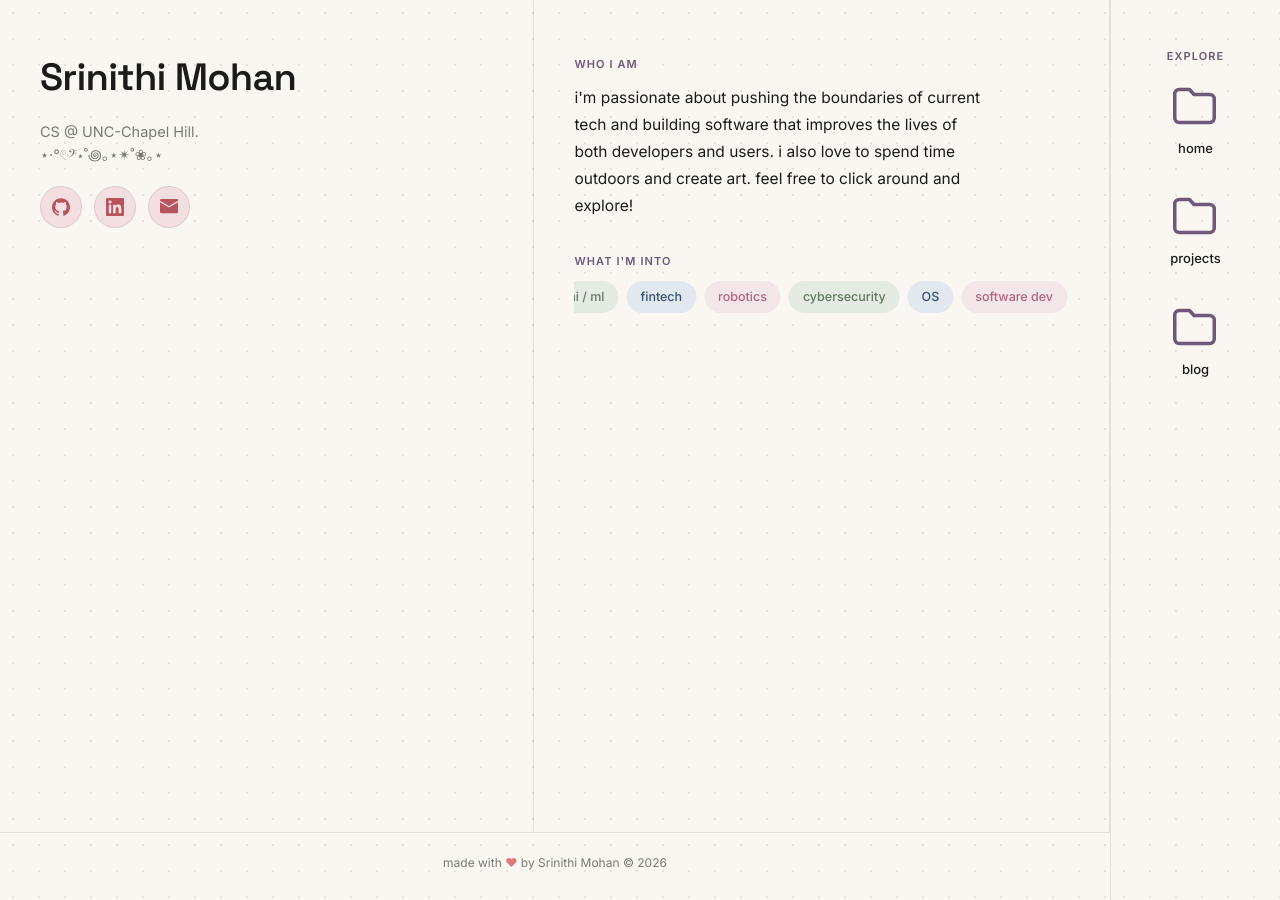
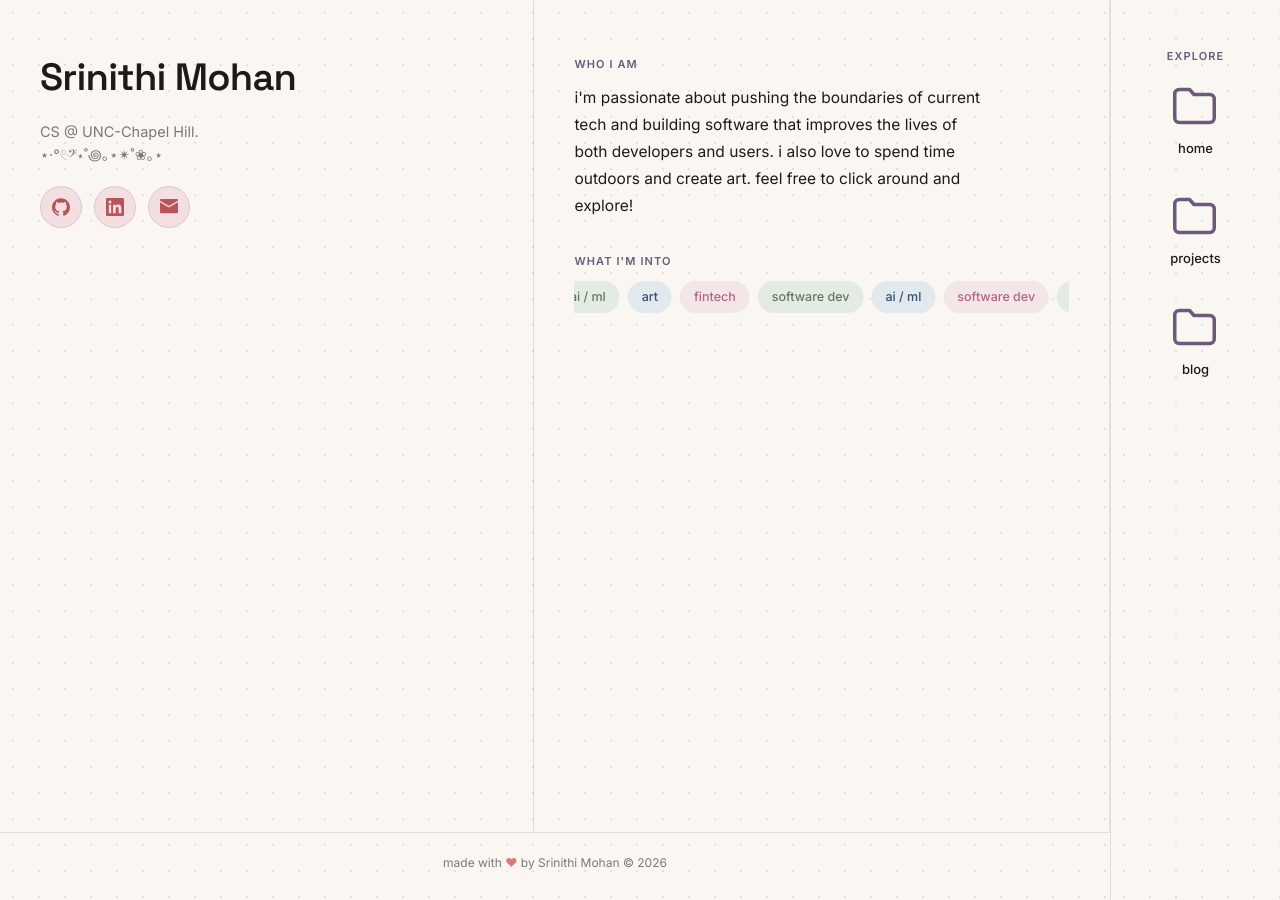
Before and after one commit to srinithimohan/srinithimohan.github.io, a Jekyll site: the page built from index.html, in a window 1280 px wide. Built offline with Jekyll 4.4.1, drawn with Linux system fonts in a browser that asks for light colours.

Commit message:
update home layout

```diff
--- a/_layouts/home.html
+++ b/_layouts/home.html
@@ -27,10 +27,10 @@
           <ul class="marquee-track">
             <li class="pill">software dev</li>
             <li class="pill">ai / ml</li>
+            <li class="pill">art</li>
             <li class="pill">fintech</li>
-            <li class="pill">robotics</li>
-            <li class="pill">cybersecurity</li>
-            <li class="pill">OS</li>
+            <li class="pill">software dev</li>
+            <li class="pill">ai / ml</li>
             <li class="pill" aria-hidden="true">software dev</li>
             <li class="pill" aria-hidden="true">ai / ml</li>
             <li class="pill" aria-hidden="true">art</li>
```
